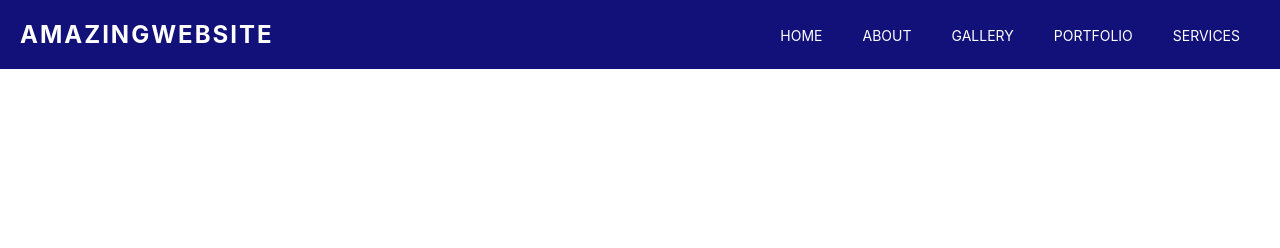
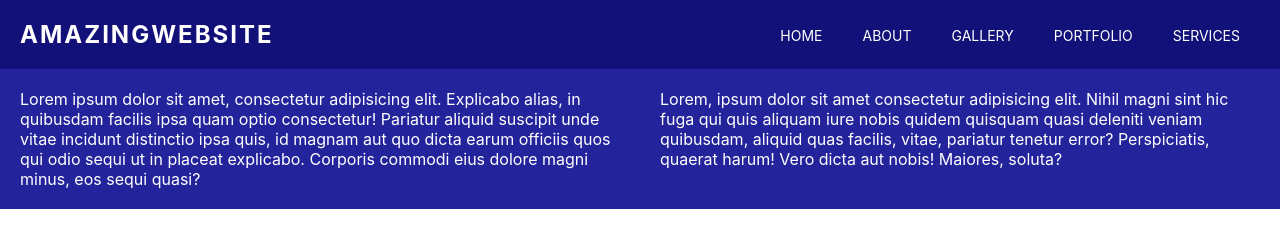
Before and after one commit to Lilyprograms/git-class2, a plain HTML site: page index.html in a window 1280 px wide. Drawn offline with Linux system fonts and the light colour scheme.

Commit message:
Created section1 branch

```diff
--- a/index.html
+++ b/index.html
@@ -20,6 +20,15 @@
             <li><a href="#">Services</a></li>
         </ul>
     </nav>
+
+    <div class="section1">
+        <div class="section">
+            <p>Lorem ipsum dolor sit amet, consectetur adipisicing elit. Explicabo alias, in quibusdam facilis ipsa quam optio consectetur! Pariatur aliquid suscipit unde vitae incidunt distinctio ipsa quis, id magnam aut quo dicta earum officiis quos qui odio sequi ut in placeat explicabo. Corporis commodi eius dolore magni minus, eos sequi quasi?</p>
+        </div>
+        <div class="section">
+            <p>Lorem, ipsum dolor sit amet consectetur adipisicing elit. Nihil magni sint hic fuga qui quis aliquam iure nobis quidem quisquam quasi deleniti veniam quibusdam, aliquid quas facilis, vitae, pariatur tenetur error? Perspiciatis, quaerat harum! Vero dicta aut nobis! Maiores, soluta?</p>
+        </div>
+    </div>
 </body>
 
 </html>
--- a/style.css
+++ b/style.css
@@ -4,7 +4,8 @@
   box-sizing: border-box;
 }
 body {
-    font-family: -apple-system, BlinkMacSystemFont, 'Segoe UI', Roboto, Oxygen, Ubuntu, Cantarell, 'Open Sans', 'Helvetica Neue', sans-serif;
+  font-family: -apple-system, BlinkMacSystemFont, 'Segoe UI', Roboto, Oxygen,
+    Ubuntu, Cantarell, 'Open Sans', 'Helvetica Neue', sans-serif;
 }
 .navigation {
   background-color: #111179;
@@ -29,3 +30,12 @@ body {
   text-transform: uppercase;
   font-size: 14px;
 }
+.section1 {
+  display: flex;
+}
+.section {
+  width: 50%;
+  background: rgb(35, 35, 156);
+  color: white;
+  padding: 20px;
+}
```
